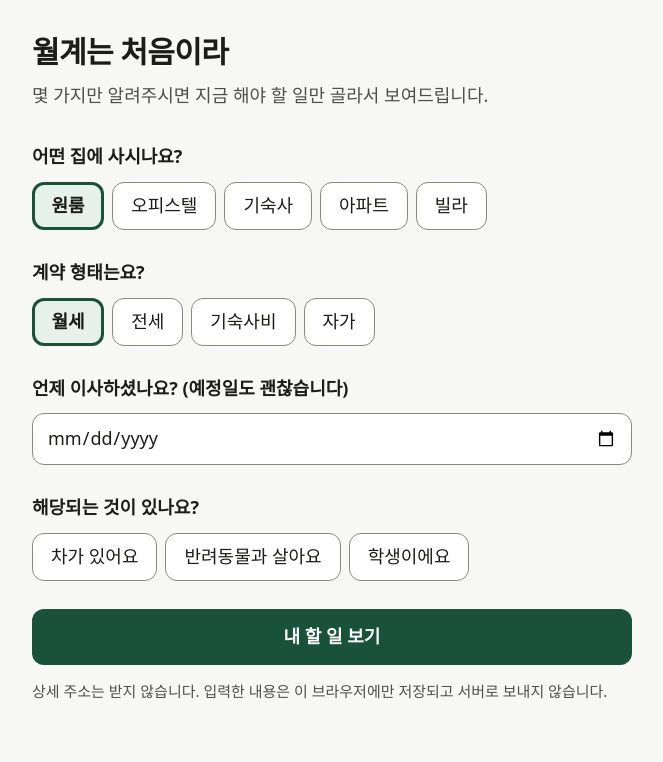
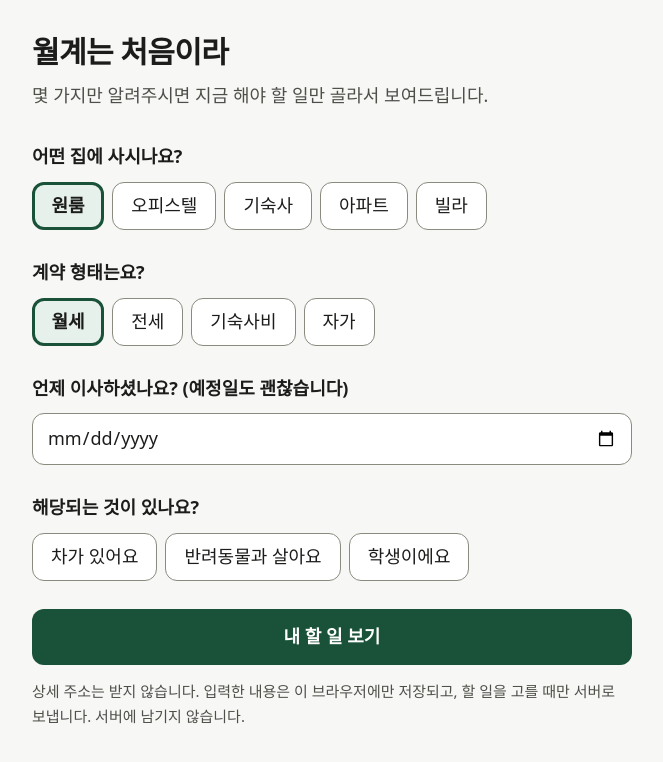
Before and after one commit to 2026-KW-HACKATHON/13_NowonLikeUs, a Next.js app: page /setup in a window 1280 px wide. Shown: the top 762 px of the page, without its empty margins (308-971 px from the left). Built offline with nearby package versions, Linux system fonts and the light colour scheme.

Commit message:
Fix: 프로필 전송 안내 문구를 실제 동작에 맞게 수정

```diff
--- a/components/ProfileForm.tsx
+++ b/components/ProfileForm.tsx
@@ -108,8 +108,13 @@ export default function ProfileForm({
 
       <button type="submit">내 할 일 보기</button>
 
+      {/*
+        "서버로 보내지 않습니다"는 사실과 달랐다. 할 일을 고르려면 /api/tasks/match 로 보낸다.
+        보내는 것과 쌓아 두는 것은 다르므로 그대로 적는다.
+      */}
       <p className="note">
-        상세 주소는 받지 않습니다. 입력한 내용은 이 브라우저에만 저장되고 서버로 보내지 않습니다.
+        상세 주소는 받지 않습니다. 입력한 내용은 이 브라우저에만 저장되고, 할 일을 고를 때만
+        서버로 보냅니다. 서버에 남기지 않습니다.
       </p>
     </form>
   );
```
